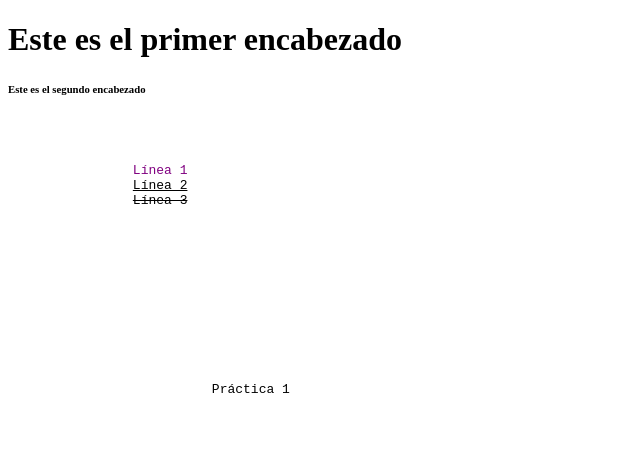
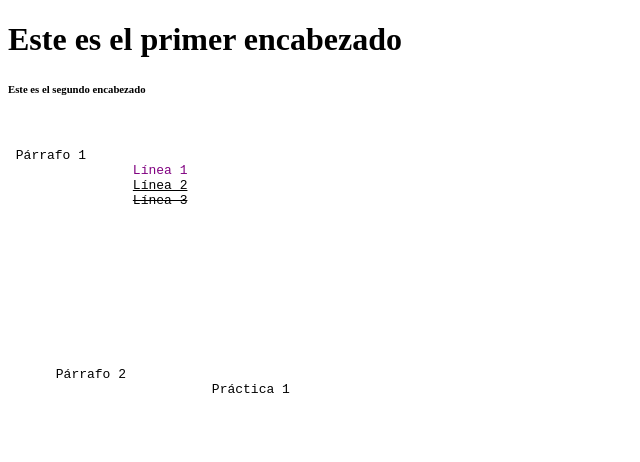
Before and after one commit to mmunozdelbot/LMSGI, a plain HTML site: page Primera Práctica/index.html in a window 1280 px wide. Shown: the top 462 px of the page, without its empty margins (0-640 px from the left). Drawn offline with Linux system fonts and the light colour scheme.

Commit message:
Práctica 1 html

```diff
--- a/Primera Práctica/index.html
+++ b/Primera Práctica/index.html
@@ -8,7 +8,7 @@
         <h1>Este es el primer encabezado</h1>
         <h6>Este es el segundo encabezado</h6>
         <pre>
-            <p>
+            <p> Párrafo 1
                 <font style="color: purple;">Línea 1</font>
                 <ins>Línea 2</ins>
                 <del>Línea 3</del>
@@ -17,7 +17,7 @@
 
 
             <blockquote>
-                 <p>
+                 <p> Párrafo 2
                      Práctica 1
                  </p>
              </blockquote>
```
